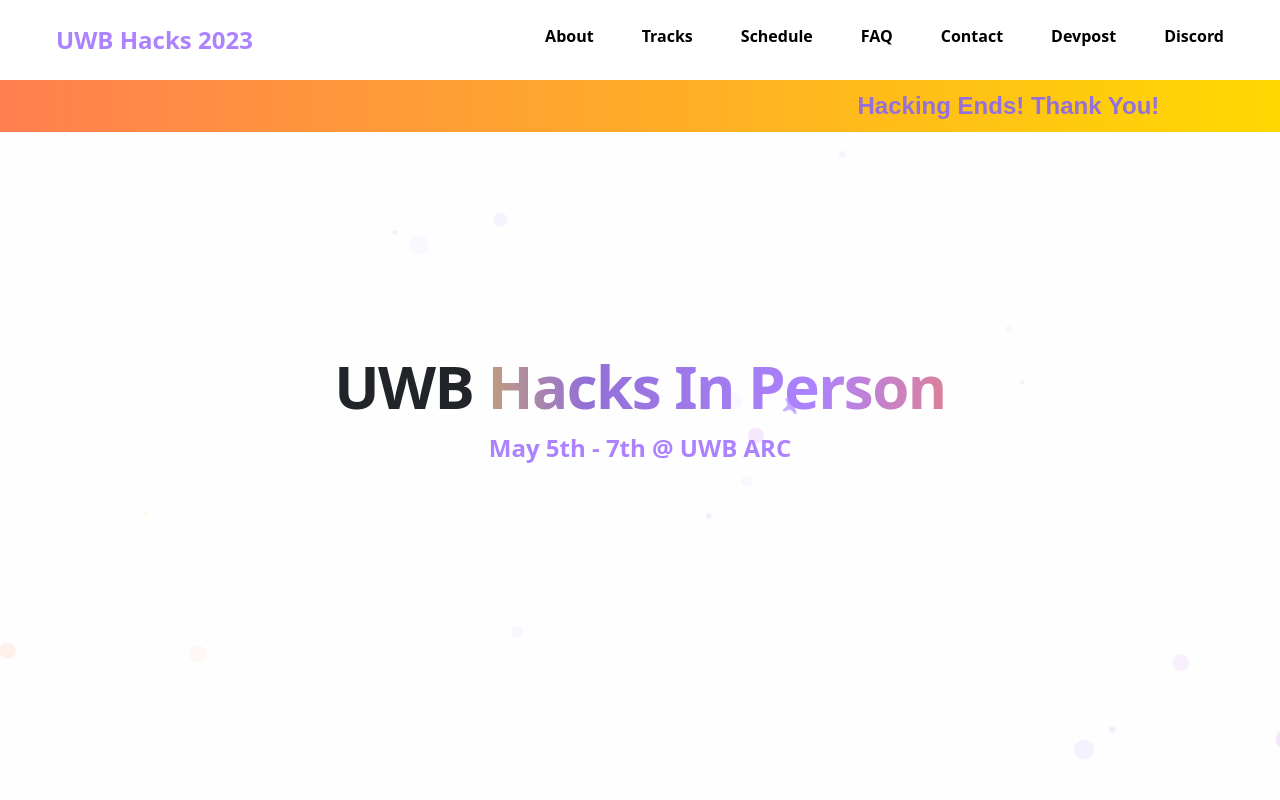
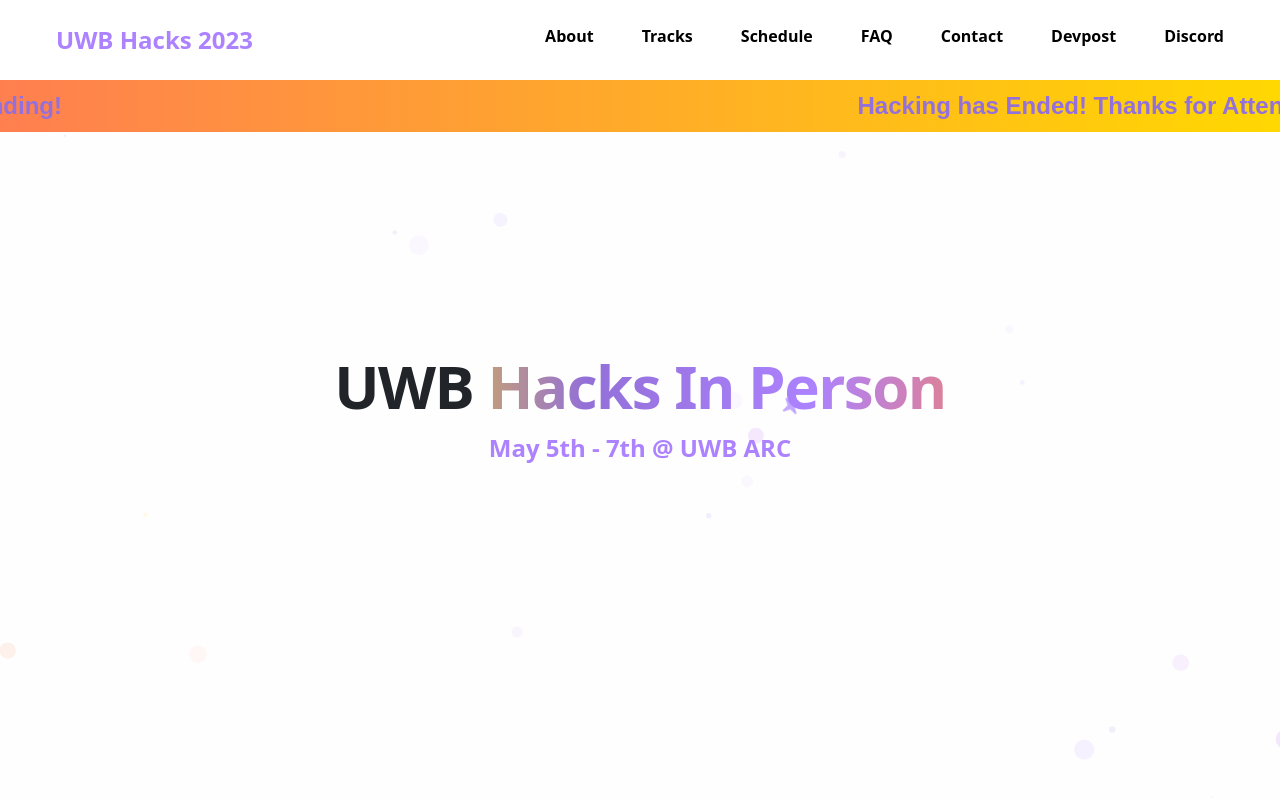
Before and after one commit to UWB-ACM/uwb-hacks24, a React (Create React App) app: page / in a window 1280 px wide. Shown: the top 800 px of the page. Built offline with nearby package versions, Linux system fonts and the light colour scheme; what tw-elements would draw is missing.

Commit message:
changed marquee message slightly

```diff
--- a/src/Home/CountDownTimer.js
+++ b/src/Home/CountDownTimer.js
@@ -36,6 +36,7 @@ function CountdownTimer() {
 
     }, [playMarquee]);
 
+    /*
     if (countdown < 0) {
         if (endTimer < 0) {
             return (
@@ -52,10 +53,13 @@ function CountdownTimer() {
             );
         }
     }
-
+            <div className="countdown-timer-box py-2">
+            <Marquee play={playMarquee} gradient={false} speed={Math.log(window.screen.width) *10} onCycleComplete={handleMarquee}>{days} days, {hours} hours, {minutes} minutes until Hacking begins! &nbsp;&nbsp;&nbsp;&nbsp;&nbsp;&nbsp;&nbsp;&nbsp;&nbsp;&nbsp;&nbsp;&nbsp;&nbsp;&nbsp;&nbsp;&nbsp;&nbsp;&nbsp;&nbsp;&nbsp;&nbsp;&nbsp;&nbsp;&nbsp;&nbsp;&nbsp;&nbsp;&nbsp;&nbsp;&nbsp;&nbsp;&nbsp;</Marquee>
+        </div>
+    */
     return (
         <div className="countdown-timer-box py-2">
-            <Marquee play={playMarquee} gradient={false} speed={Math.log(window.screen.width) *10} onCycleComplete={handleMarquee}>{days} days, {hours} hours, {minutes} minutes until Hacking begins! &nbsp;&nbsp;&nbsp;&nbsp;&nbsp;&nbsp;&nbsp;&nbsp;&nbsp;&nbsp;&nbsp;&nbsp;&nbsp;&nbsp;&nbsp;&nbsp;&nbsp;&nbsp;&nbsp;&nbsp;&nbsp;&nbsp;&nbsp;&nbsp;&nbsp;&nbsp;&nbsp;&nbsp;&nbsp;&nbsp;&nbsp;&nbsp;</Marquee>
+            <Marquee play={playMarquee} gradient={false} speed={Math.log(window.screen.width) *10} onCycleComplete={handleMarquee}>Hacking has Ended! Thanks for Attending! &nbsp;&nbsp;&nbsp;&nbsp;&nbsp;&nbsp;&nbsp;&nbsp;&nbsp;&nbsp;&nbsp;&nbsp;&nbsp;&nbsp;&nbsp;&nbsp;&nbsp;&nbsp;&nbsp;&nbsp;&nbsp;&nbsp;&nbsp;&nbsp;&nbsp;&nbsp;&nbsp;&nbsp;&nbsp;&nbsp;&nbsp;&nbsp;</Marquee>
         </div>
     );
 }
```
